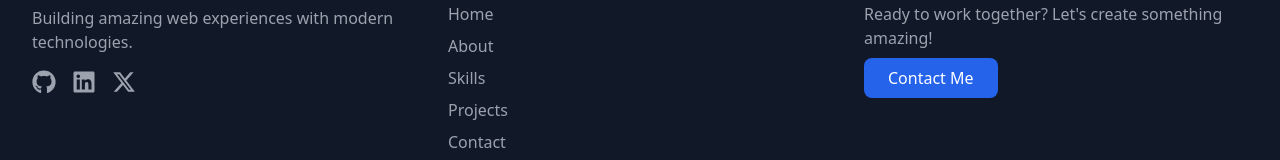
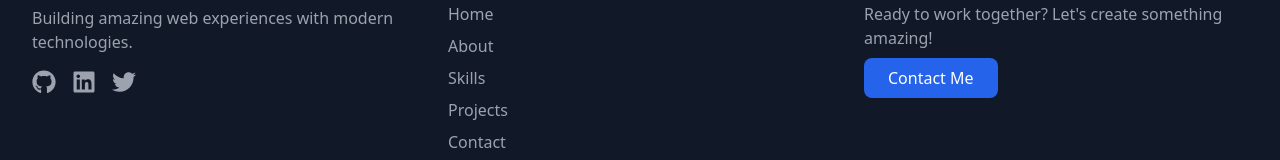
Before and after one commit to Gyasuddin0786/fullstack-portfolio-web, a React (Vite) app in the folder client/: page /projects in a window 1280 px wide. Shown: the part 890-1050 px from the top of the page. Built offline with nearby package versions, Linux system fonts and the light colour scheme; no server answers.

Commit message:
twitter icons class changes in footer

```diff
--- a/client/src/components/layout/Footer.jsx
+++ b/client/src/components/layout/Footer.jsx
@@ -1,4 +1,4 @@
-import { FaGithub, FaLinkedin, FaXTwitter, FaGlobe } from "react-icons/fa6";
+import { FaGithub, FaLinkedin, FaTwitter, FaGlobe } from "react-icons/fa6";
 import { Heart } from "lucide-react";
 import { useState, useEffect } from 'react';
 import api from '../../utils/api';
@@ -54,7 +54,7 @@ const Footer = () => {
                 rel="noopener noreferrer"
                 className="text-gray-400 hover:text-primary-400 transition-colors duration-200"
               >
-                <FaXTwitter size={24} />
+                <FaTwitter size={24} />
               </a>
             </div>
           </div>
```
